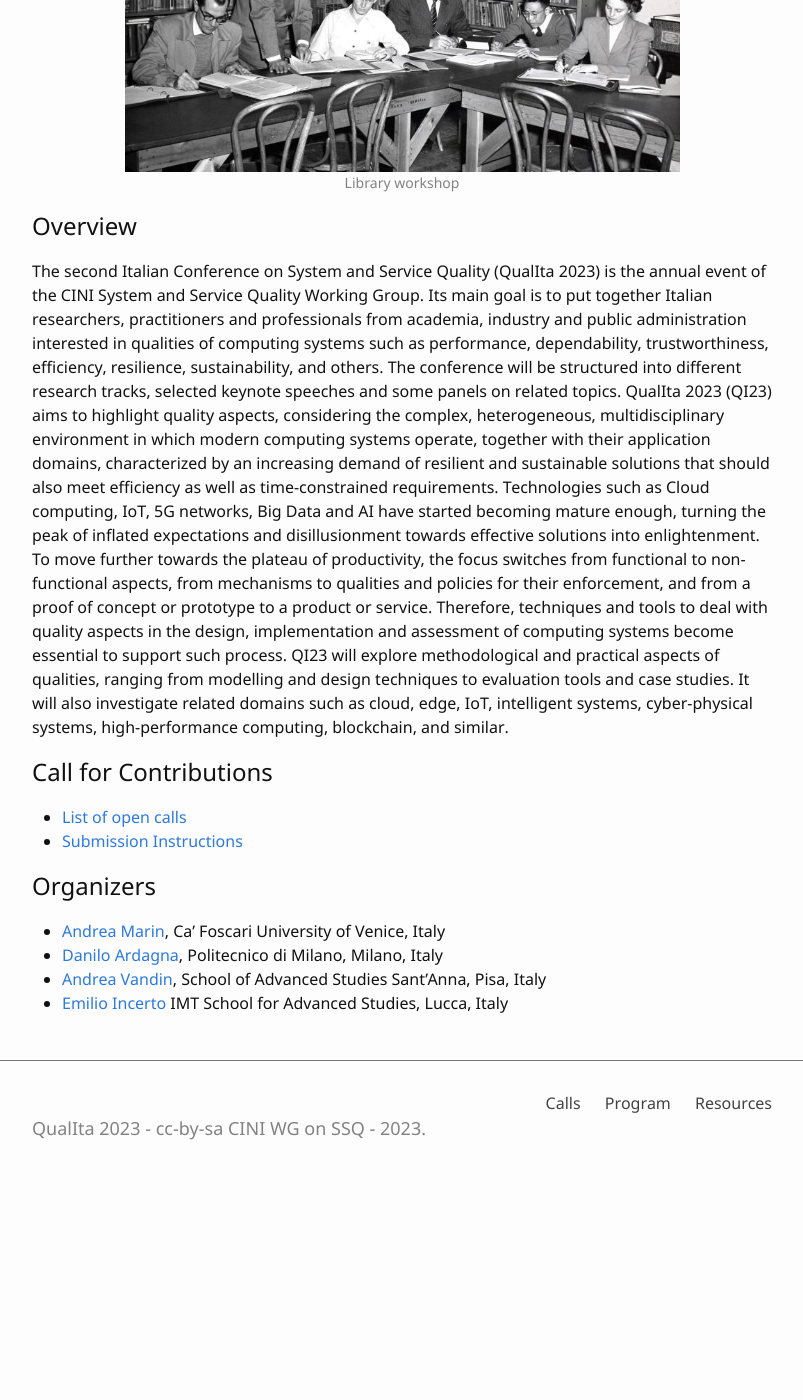
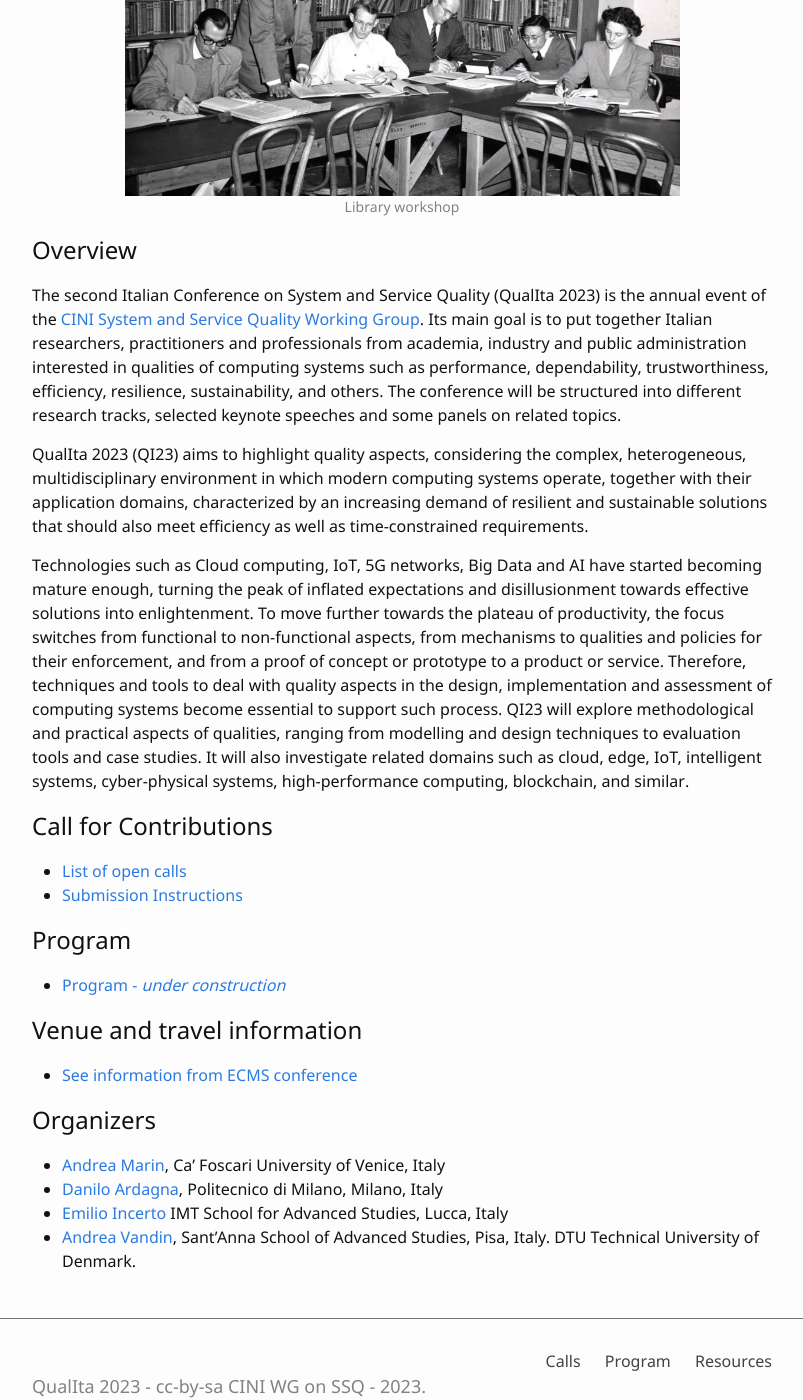
Before and after one commit to QualITAWG/qualitawg.github.io, a Jekyll site: the page built from index.md, in a window 1280 px wide and 1400 px high, scrolled down 382 px. Shown: the whole window, without its empty margins (238-1041 px from the left). Built offline with Jekyll 4.4.1, drawn with Linux system fonts in a browser that asks for light colours; before the commit the page ends 1569 px from its top, so only the background shows below that; some of the changed text lies outside the part shown.

Commit message:
Update index.md

```diff
--- a/index.md
+++ b/index.md
@@ -20,11 +22,19 @@ Technologies such as Cloud computing, IoT, 5G networks, Big Data and AI have sta
 - [List of open calls](https://qualitawg.github.io/0-Calls.html)
 - [Submission Instructions](https://qualitawg.github.io/0-Calls.html#submission-instructions)
 
+## Program
+
+- [Program - _under construction_](https://qualitawg.github.io/1-Program.html)
+
+## Venue and travel information
+
+- [See information from ECMS conference](https://scs-europe.net/conf/ecms2023/)
+
 ## Organizers
 - [Andrea Marin](https://www.unive.it/data/persone/5592332), Ca' Foscari University of Venice, Italy
 - [Danilo Ardagna](https://ardagna.faculty.polimi.it/), Politecnico di Milano, Milano, Italy
-- [Andrea Vandin](https://www.santannapisa.it/it/andrea-vandin), School of Advanced Studies Sant'Anna, Pisa, Italy
 - [Emilio Incerto](https://sysma.imtlucca.it/pages/emilio-incerto/) IMT School for Advanced Studies, Lucca, Italy
+- [Andrea Vandin](https://www.santannapisa.it/en/andrea-vandin), Sant'Anna School of Advanced Studies, Pisa, Italy. DTU Technical University of Denmark.
 
 
 [//]:><div class="toc" markdown="1">
```
Also changed, not shown: other parts of index.md (+5 -3 lines).
